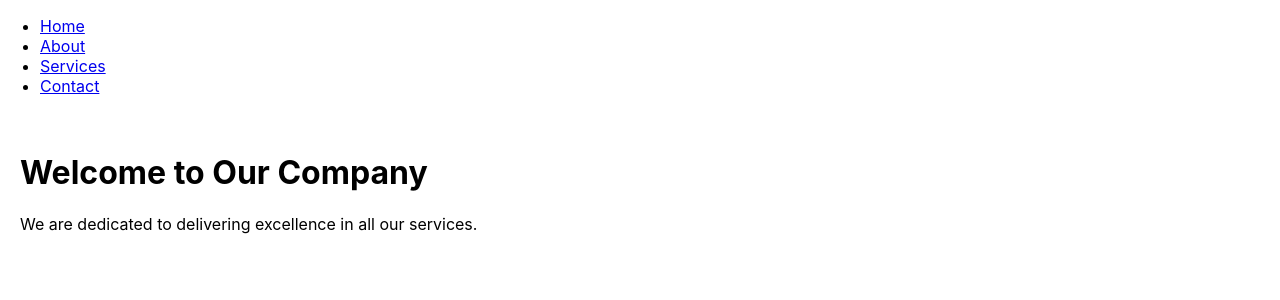
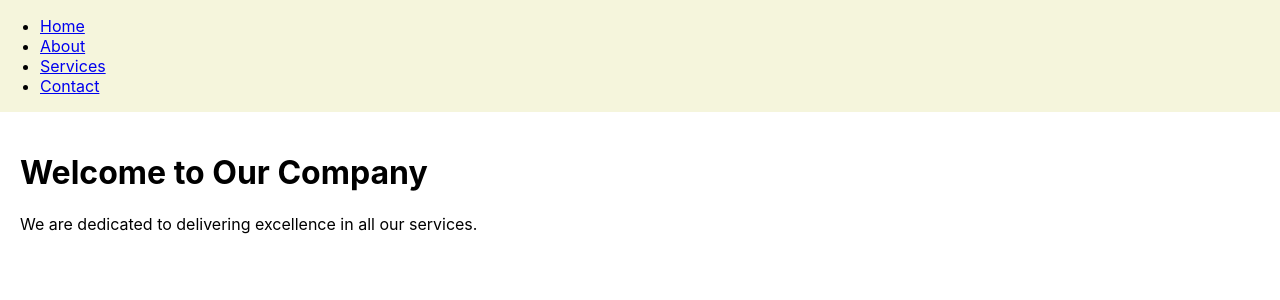
Before and after one commit to Sem512/alx-fe-reactjs, a React (Create React App) app in the folder my-company/: page / in a window 1280 px wide. Shown: the top 300 px of the page. Built offline with nearby package versions, Linux system fonts and the light colour scheme.

Commit message:
navbar.jsx modifications

```diff
--- a/my-company/src/components/Navbar.jsx
+++ b/my-company/src/components/Navbar.jsx
@@ -3,7 +3,7 @@ import { Link } from 'react-router-dom';
 
 function Navbar() {
   return (
-    <nav style={{display:'flex',flexDirection:'column',justifyContent:'space-evenly',alignItems:'flex-start'}}>
+    <nav style={{display:'flex',flexDirection:'column',justifyContent:'space-evenly',alignItems:'flex-start',backgroundColor:'beige'}}>
       <ul>
         <li><Link to="/">Home</Link></li>
         <li><Link to="/about">About</Link></li>
```
